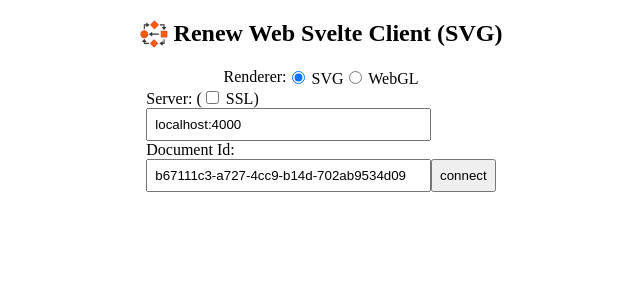
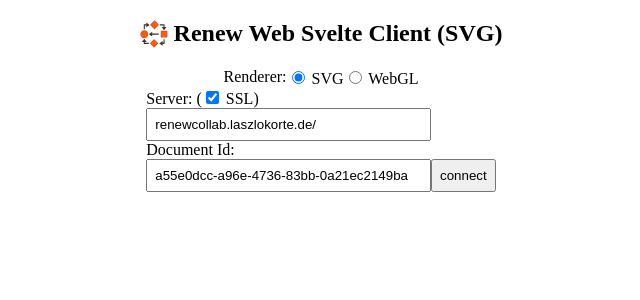
Before and after one commit to laszlokorte/renewjs_example_client, a SvelteKit app: page / in a window 1280 px wide. Shown: the top 300 px of the page, without its empty margins (319-959 px from the left). Built offline with nearby package versions, Linux system fonts and the light colour scheme.

Commit message:
adjust to new api

```diff
--- a/src/lib/svg.svelte
+++ b/src/lib/svg.svelte
@@ -9,7 +9,7 @@
 	{1400 * Math.exp(camz / 20)}"
 	preserveAspectRatio="xMidYMid meet"
 >
-	{#each doc.elements.items as el}
+	{#each doc.layers.items as el}
 		{#if el.box && !el.hidden}
 			<rect
 				fill={el?.style?.background_color ?? 'black'}
--- a/src/lib/threejs/Scene.svelte
+++ b/src/lib/threejs/Scene.svelte
@@ -21,7 +21,7 @@
 		ref.updateProjectionMatrix();
 	}}
 />
-{#each doc.elements.items as el, i (el.id)}
+{#each doc.layers.items as el, i (el.id)}
 	{#if el.box && !el.hidden}
 		<T.Mesh
 			position={[
@@ -36,10 +36,10 @@
 	{/if}
 	{#if el.edge && !el.hidden}
 		{@const source_z = el.edge.source_bond
-			? doc.elements.items.find((l) => l.id == el.edge.source_bond.layer_id).z_index
+			? doc.layers.items.find((l) => l.id == el.edge.source_bond.layer_id).z_index
 			: el.z_index}
 		{@const target_z = el.edge.target_bond
-			? doc.elements.items.find((l) => l.id == el.edge.target_bond.layer_id).z_index
+			? doc.layers.items.find((l) => l.id == el.edge.target_bond.layer_id).z_index
 			: el.z_index}
 		<T.Mesh>
 			{#key el.edge.waypoints.length}
--- a/src/routes/+page.svelte
+++ b/src/routes/+page.svelte
@@ -3,9 +3,9 @@
 	import WebGL from '../lib/webgl.svelte';
 	import Svg from '../lib/svg.svelte';
 
-	let server = $state('localhost:4000');
-	let ssl = $state(false);
-	let documentId = $state('b67111c3-a727-4cc9-b14d-702ab9534d09');
+	let server = $state('renewcollab.laszlokorte.de/');
+	let ssl = $state(true);
+	let documentId = $state('a55e0dcc-a96e-4736-83bb-0a21ec2149ba');
 	let connected = $state(false);
 	let doc = $state(null);
 	let live = $state(null);
@@ -22,7 +22,7 @@
 		}
 
 		live = new LiveState({
-			url: `ws${ssl ? 's' : ''}://${server}/redux`,
+			url: `ws${ssl ? 's' : ''}://${server.replace(/^(http|ws)s?:\/\//, '')}/redux`,
 			topic: `redux_document:${document_id}`,
 			socketOptions: { params: { token: 'DEBUG' } }
 		});
```
